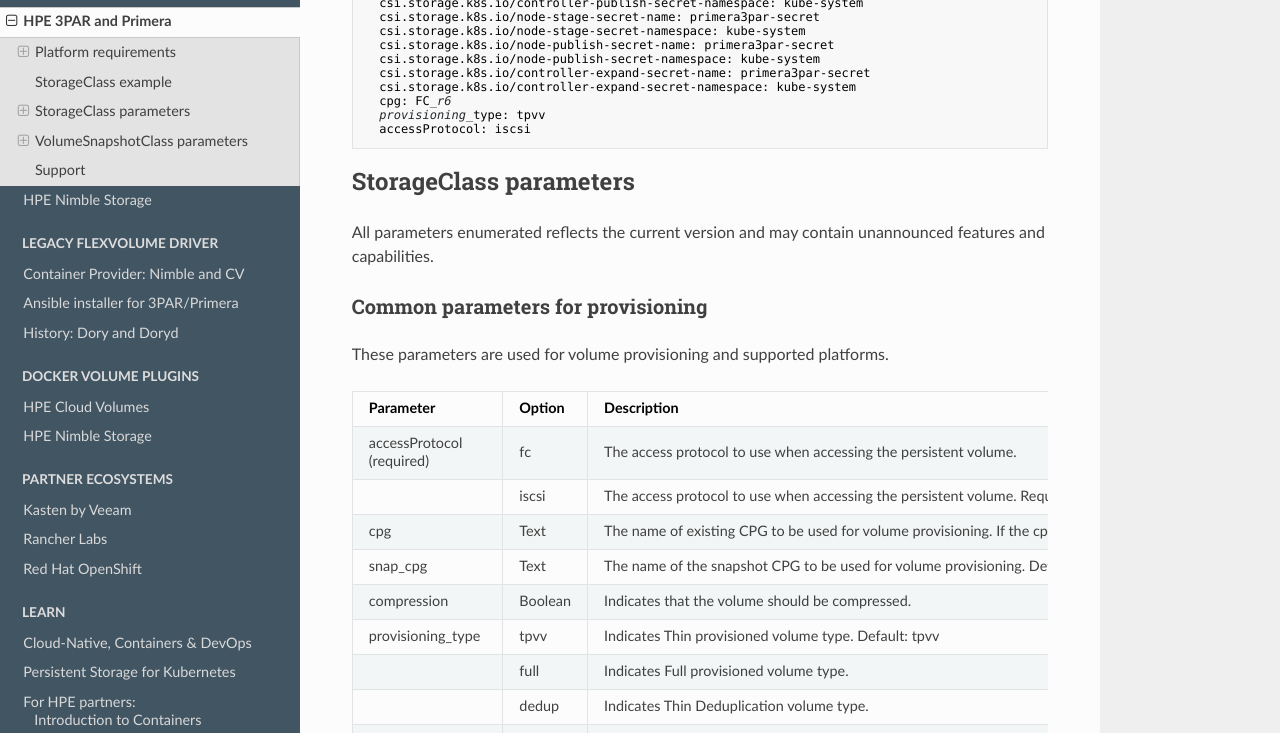
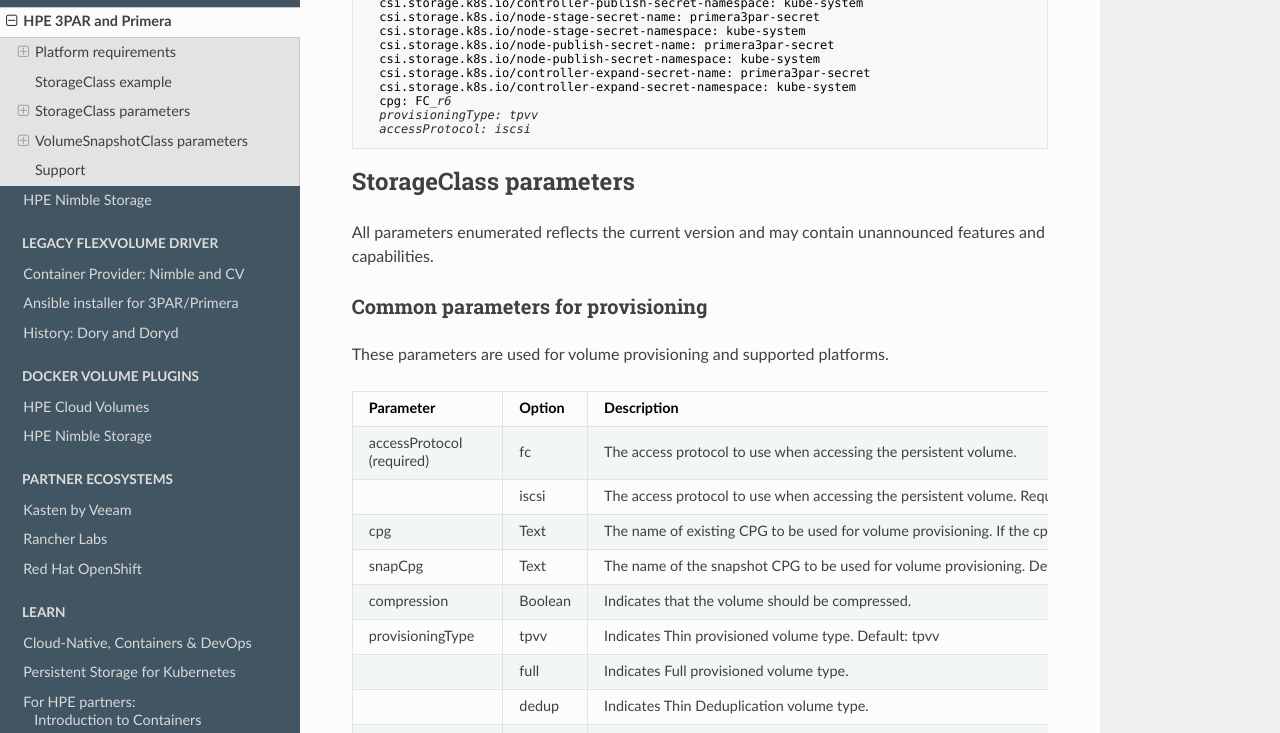
Before and after one commit to hpe-storage/scod, an MkDocs documentation site: the page built from docs/container_storage_provider/hpe_3par_primera/index.md, in a window 1280 px wide and 1400 px high, scrolled down 1958 px. Shown: the part 166-899 px from the top of the window. Built offline with MkDocs 1.6.1, drawn with Linux system fonts in a browser that asks for light colours; nearby versions of some CDN libraries; some of the changed text lies outside the part shown.

Commit message:
Modified sc params to camelcase

````diff
--- a/docs/container_storage_provider/hpe_3par_primera/index.md
+++ b/docs/container_storage_provider/hpe_3par_primera/index.md
@@ -59,7 +59,7 @@
   csi.storage.k8s.io/controller-expand-secret-name: primera3par-secret
   csi.storage.k8s.io/controller-expand-secret-namespace: kube-system
   cpg: FC_r6
-  provisioning_type: tpvv
+  provisioningType: tpvv
   accessProtocol: iscsi
 ```
 
@@ -76,9 +76,9 @@
 | accessProtocol <br /> (required)    | fc      | The access protocol to use when accessing the persistent volume. | **X** | **X** |
 |                                     | iscsi   | The access protocol to use when accessing the persistent volume. Requires Primera OS 4.2+ | **X** | **X** |
 | cpg <br />                | Text    | The name of existing CPG to be used for volume provisioning. If the cpg parameter is not specified, the CSP will automatically set cpg parameter based upon a CPG available to 3PAR or Primera array.| **X** | **X** |
-| snap_cpg                            | Text    | The name of the snapshot CPG to be used for volume provisioning. Defaults to value of `cpg` if not specified. | **X** | **X** |
+| snapCpg                            | Text    | The name of the snapshot CPG to be used for volume provisioning. Defaults to value of `cpg` if not specified. | **X** | **X** |
 | compression                         | Boolean | Indicates that the volume should be compressed. | **X** |   |
-| provisioning_type <br />  | tpvv    | Indicates Thin provisioned volume type. Default: tpvv | **X** | **X** |
+| provisioningType <br />  | tpvv    | Indicates Thin provisioned volume type. Default: tpvv | **X** | **X** |
 |                                     | full    | Indicates Full provisioned volume type. | **X** |   |
 |                                     | dedup   | Indicates Thin Deduplication volume type. | **X** |   |
 |                                     | reduce  | Indicates Thin Deduplication/Compression volume type. |   | **X** |
@@ -102,8 +102,8 @@
 | ------------------ | ------- | ----------- |
 | accessProtocol     | fc      | The access protocol to use when accessing the persistent volume. |
 | cpg                | Text    | The name of existing CPG to be used for volume provisioning. |
-| snap_cpg           | Text    | The name of the snapshot CPG to be used for volume provisioning. Defaults to value of `cpg` if not specified. |
-| provisioning_type  | reduce  | **Required** |
+| snapCpg           | Text    | The name of the snapshot CPG to be used for volume provisioning. Defaults to value of `cpg` if not specified. |
+| provisioningType  | reduce  | **Required** |
 
 Example `StorageClass` for provisioning Primera Data Reduction volumes
 
@@ -127,7 +127,7 @@
   csi.storage.k8s.io/controller-expand-secret-name: primera3par-secret
   csi.storage.k8s.io/controller-expand-secret-namespace: kube-system
   cpg: SSD_r6
-  provisioning_type: reduce
+  provisioningType: reduce
   accessProtocol: fc
 ```
 
````
Also changed, not shown: docs/learn/persistent_storage/index.md (+2 -2 lines).
